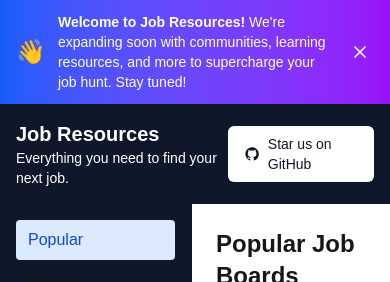
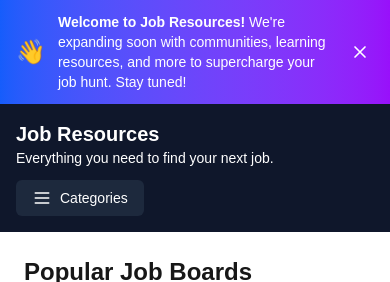
Before and after one commit to pavangudiwada/job-board-hub, a Next.js app: page /popular in a window 390 px wide. Shown: the top 282 px of the page. Built offline with nearby package versions, Linux system fonts and the light colour scheme.

Commit message:
Added mobile category menu

```diff
--- a/app/[category]/page.tsx
+++ b/app/[category]/page.tsx
@@ -3,6 +3,7 @@ import { getBoardsByCategory, Category } from "@/data/boards"
 import BoardCard from "./BoardCard"
 import Link from "next/link"
 import WelcomeBanner from "@/app/components/WelcomeBanner"
+import MobileMenu from "@/app/components/MobileMenu"
 
 export default async function JobBoards({ params }: { params: Promise<{ category: string }> }) {
     const { category } = await params as { category: Category }
@@ -12,7 +13,8 @@ export default async function JobBoards({ params }: { params: Promise<{ category
     return (
         <div className="flex flex-col h-screen">
             <WelcomeBanner />
-            <header className="sticky top-0 z-50 p-4 bg-slate-900 text-white flex items-center justify-between">
+            <header className="sticky top-0 z-50 p-4 bg-slate-900 text-white">
+                <div className="flex items-center justify-between mb-3 md:mb-0">
                     <div>
                         <h1 className="text-xl font-bold">Job Resources</h1>
                         <p className="text-sm">Everything you need to find your next job.</p>
@@ -21,17 +23,22 @@ export default async function JobBoards({ params }: { params: Promise<{ category
                         href="https://github.com/pavangudiwada/jobresources"
                         target="_blank"
                         rel="noopener noreferrer"
-                    className="flex items-center gap-2 px-4 py-2 bg-white text-slate-900 rounded-md hover:bg-gray-100 transition text-sm font-medium"
+                        className="hidden sm:flex items-center gap-2 px-4 py-2 bg-white text-slate-900 rounded-md hover:bg-gray-100 transition text-sm font-medium"
                     >
                         <svg className="w-5 h-5" fill="currentColor" viewBox="0 0 24 24">
                             <path fillRule="evenodd" d="M12 2C6.477 2 2 6.484 2 12.017c0 4.425 2.865 8.18 6.839 9.504.5.092.682-.217.682-.483 0-.237-.008-.868-.013-1.703-2.782.605-3.369-1.343-3.369-1.343-.454-1.158-1.11-1.466-1.11-1.466-.908-.62.069-.608.069-.608 1.003.07 1.531 1.032 1.531 1.032.892 1.53 2.341 1.088 2.91.832.092-.647.35-1.088.636-1.338-2.22-.253-4.555-1.113-4.555-4.951 0-1.093.39-1.988 1.029-2.688-.103-.253-.446-1.272.098-2.65 0 0 .84-.27 2.75 1.026A9.564 9.564 0 0112 6.844c.85.004 1.705.115 2.504.337 1.909-1.296 2.747-1.027 2.747-1.027.546 1.379.202 2.398.1 2.651.64.7 1.028 1.595 1.028 2.688 0 3.848-2.339 4.695-4.566 4.943.359.309.678.92.678 1.855 0 1.338-.012 2.419-.012 2.747 0 .268.18.58.688.482A10.019 10.019 0 0022 12.017C22 6.484 17.522 2 12 2z" clipRule="evenodd" />
                         </svg>
                         Star us on GitHub
                     </Link>
+                </div>
+                {/* Mobile menu */}
+                <div className="relative">
+                    <MobileMenu categories={hubCategories} currentCategory={category} />
+                </div>
             </header>
 
             <div className="flex flex-1 overflow-hidden">
-                <aside className="sticky top-0 w-48 h-[calc(100vh-72px)] overflow-y-auto p-4 border-r bg-slate-900">
+                <aside className="hidden md:block sticky top-0 w-48 h-[calc(100vh-72px)] overflow-y-auto p-4 border-r bg-slate-900">
                     <nav>
 
                         {hubCategories.map(cat => (
--- /dev/null
+++ b/app/components/MobileMenu.tsx
@@ -0,0 +1,60 @@
+'use client'
+
+import { useState } from 'react'
+import { Category } from '@/data/categories'
+
+interface MobileMenuProps {
+    categories: Array<{ id: string; name: string; description: string }>
+    currentCategory: string
+}
+
+export default function MobileMenu({ categories, currentCategory }: MobileMenuProps) {
+    const [isOpen, setIsOpen] = useState(false)
+
+    return (
+        <div className="md:hidden">
+            {/* Mobile Menu Button */}
+            <button
+                onClick={() => setIsOpen(!isOpen)}
+                className="flex items-center gap-2 px-4 py-2 bg-slate-800 text-white rounded-md hover:bg-slate-700 transition"
+                aria-label="Toggle menu"
+            >
+                <svg className="w-5 h-5" fill="none" stroke="currentColor" viewBox="0 0 24 24">
+                    <path strokeLinecap="round" strokeLinejoin="round" strokeWidth={2} d="M4 6h16M4 12h16M4 18h16" />
+                </svg>
+                <span className="text-sm font-medium">Categories</span>
+            </button>
+
+            {/* Mobile Dropdown Menu */}
+            {isOpen && (
+                <>
+                    {/* Backdrop */}
+                    <div
+                        className="fixed inset-0 bg-black/50 z-40"
+                        onClick={() => setIsOpen(false)}
+                    />
+
+                    {/* Menu */}
+                    <div className="absolute top-full left-0 right-0 mt-2 mx-4 bg-white rounded-lg shadow-xl z-50 max-h-[60vh] overflow-y-auto">
+                        <nav className="p-2">
+                            {categories.map(cat => (
+                                <a
+                                    key={cat.id}
+                                    href={`/${cat.id}`}
+                                    className={`block py-3 px-4 rounded-lg transition ${cat.id === currentCategory
+                                            ? 'bg-blue-100 text-blue-700 font-medium'
+                                            : 'text-gray-700 hover:bg-gray-100'
+                                        }`}
+                                    onClick={() => setIsOpen(false)}
+                                >
+                                    <div className="font-medium">{cat.name}</div>
+                                    <div className="text-xs text-gray-500 mt-0.5">{cat.description}</div>
+                                </a>
+                            ))}
+                        </nav>
+                    </div>
+                </>
+            )}
+        </div>
+    )
+}
```
Lines whose indentation alone changed are shown as unchanged.
